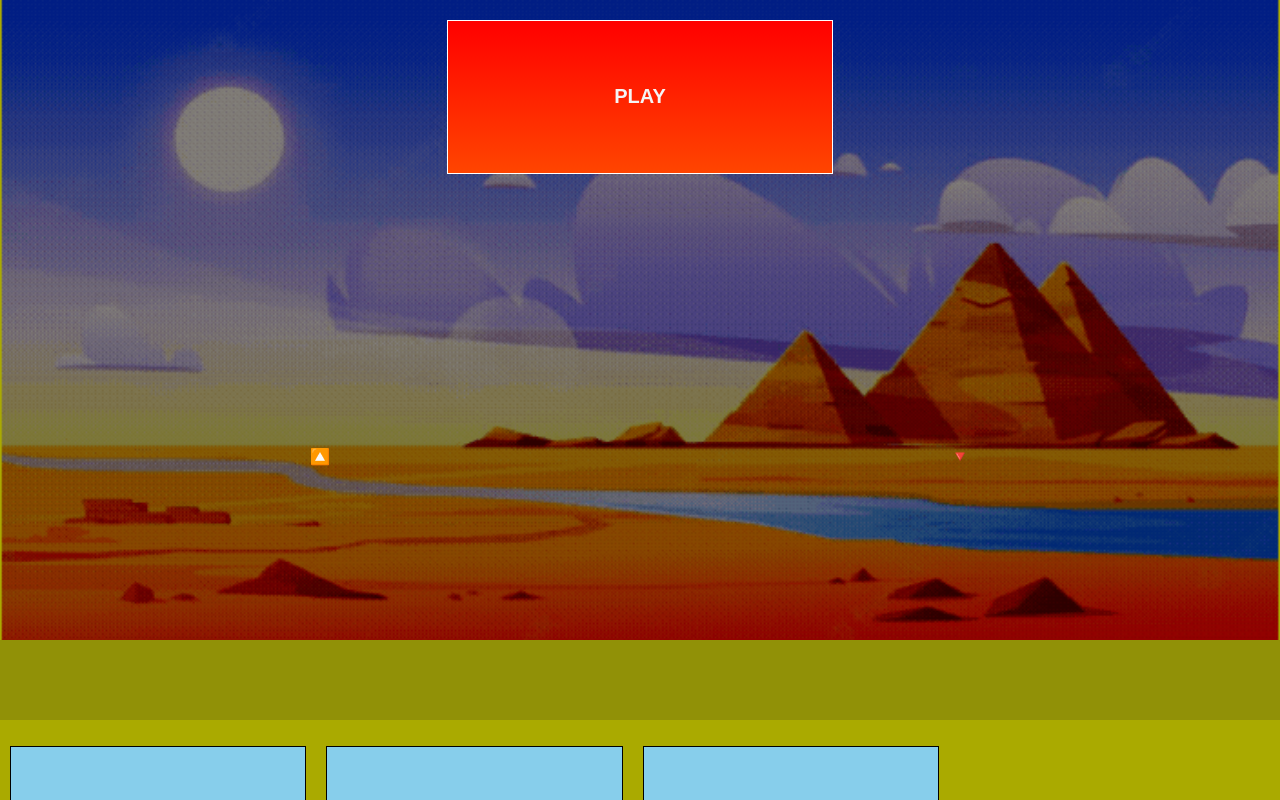
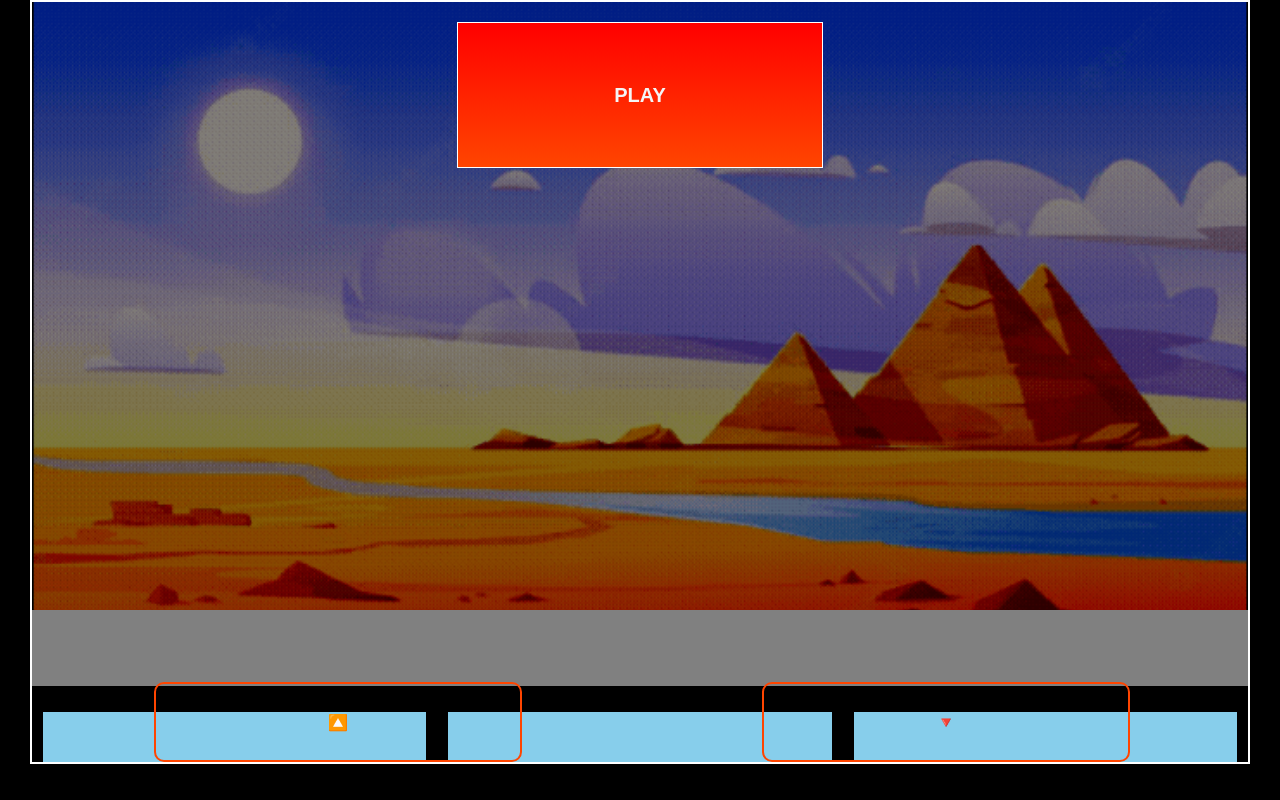
Before and after one commit to Aman-Dhyani/SpiderMan-NWH-Game.io, a plain HTML site: page index.html in a window 1280 px wide. Drawn offline with Linux system fonts and the light colour scheme.

Commit message:
Update spiderman.css

```diff
--- a/spiderman.css
+++ b/spiderman.css
@@ -4,17 +4,19 @@
 }
 
 body {
-    background-color: rgb(170, 170, 0);
+    background-color: black;
 }
 
 #game {
     overflow: hidden;
-    height: 100vh;
-    width: 100%;
+    height: 95vh;
+    width: 95%;
     position: relative;
     background-image: url(images/bg.gif);
     background-repeat: no-repeat;
     background-size: 100% 80vh;
+    margin: auto;
+    border: 2px solid white;
 }
 
 #play {
@@ -24,13 +26,13 @@ body {
     border: white 1px solid;
     text-align: center;
     font-family: fantasy;
-    font-size:20px;
+    font-size: 20px;
     margin: 20px auto;
     color: whitesmoke;
     padding: 5%;
     cursor: pointer;
     z-index: 5;
-    background-image: linear-gradient(red,orangered);
+    background-image: linear-gradient(red, orangered);
 }
 
 #spider {
@@ -480,17 +482,16 @@ body {
     height: 10%;
     width: 100%;
     position: absolute;
-    background-color: rgb(145, 145, 7);
+    background-color: gray;
     bottom: 10%;
     left: 0%;
     transition: 0.5s;
     display: inline-flex;
-    z-index: -1;
 }
 
 .window {
     height: 50vh;
-    width: 23%;
+    width: 33%;
     background-color: skyblue;
     border: 1px solid black;
     gap: 10%;
@@ -505,20 +506,26 @@ body {
 
 /*----- For Small Resolution Devices ------*/
 .btns {
-    height: 80%;
-    width: 50%;
+    height: 10%;
+    width: 30%;
     position: absolute;
-    bottom: 3%;
+    bottom: 0%;
     cursor: pointer;
     display: flex;
     justify-content: center;
     align-items: center;
+    border: 2px orangered solid;
+    border-radius: 10px;
 }
 
 #btnLeft {
-    left: 0%;
+    left: 10%;
 }
 
 #btnRight {
-    left: 50%;
+    left: 60%;
 }
+
+.btns:active {
+    background-color: yellowgreen;
+}
```
